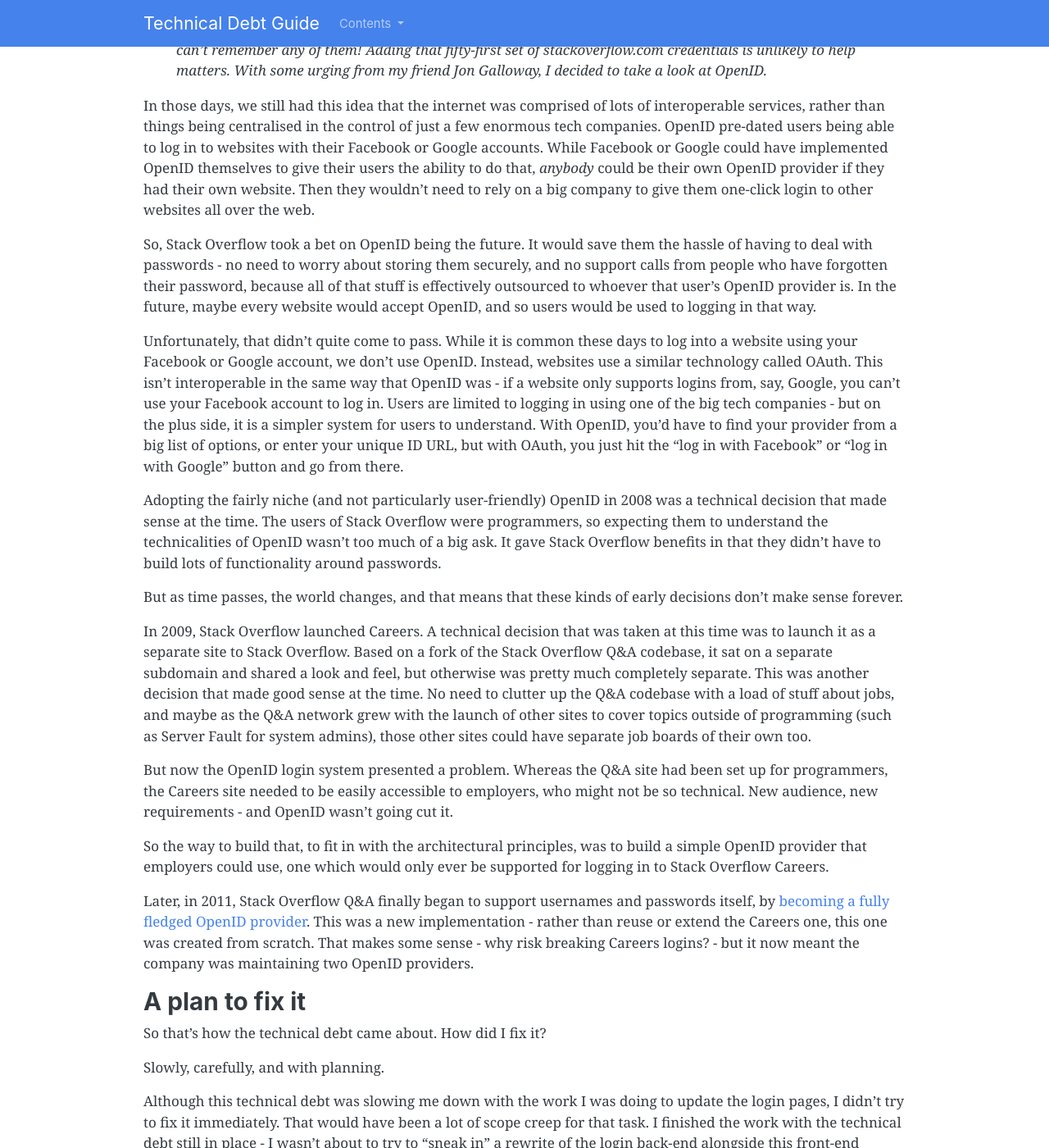
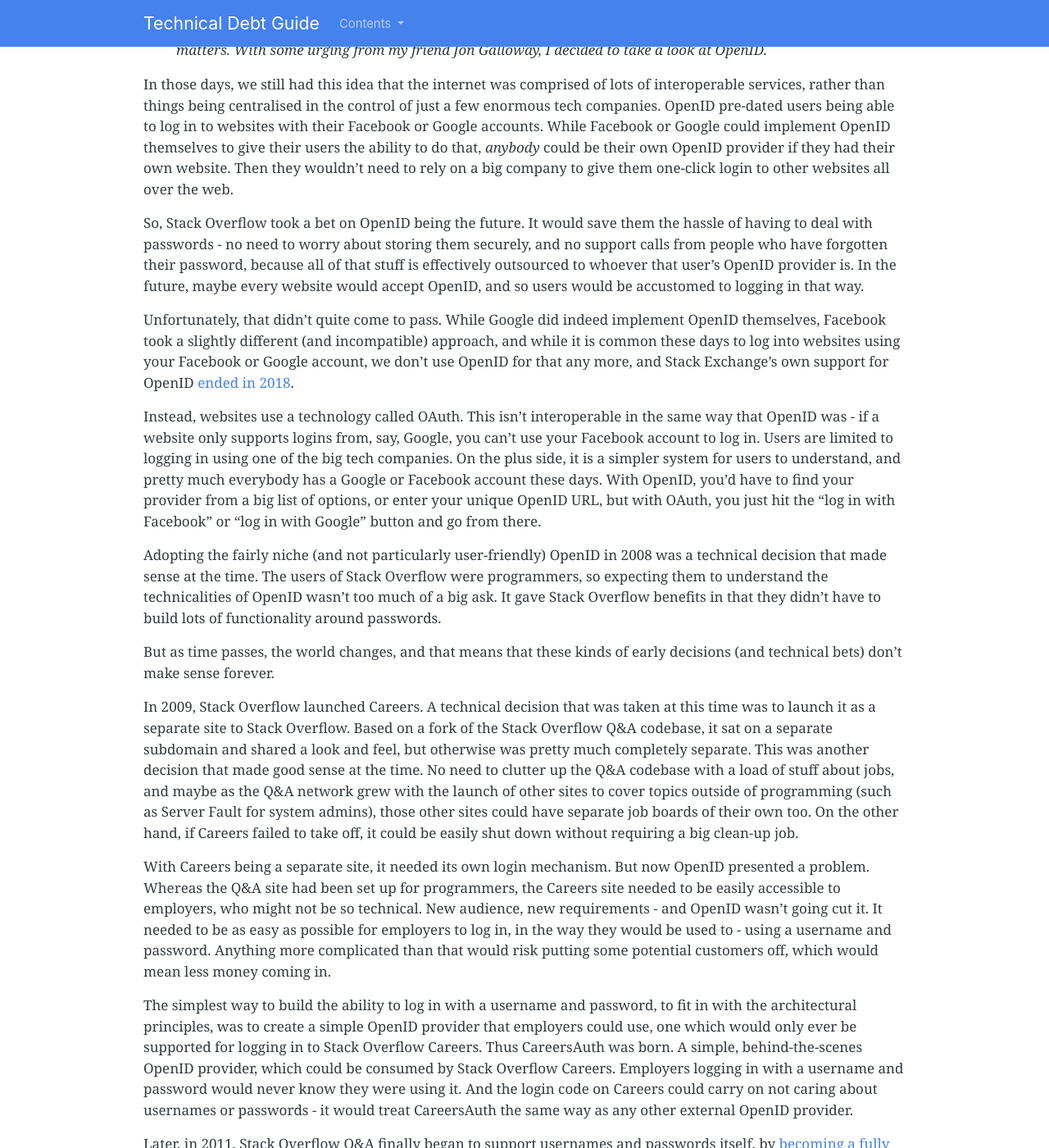
Before and after one commit to alexwarren/techdebtguide, a Jekyll site: the page built from articles/case-study-stack-overflow.md, in a window 1280 px wide and 1400 px high, scrolled down 2842 px. Shown: the whole window at 82% size. Built offline with Jekyll 4.4.1, drawn with Linux system fonts in a browser that asks for light colours; some of the changed text lies outside the part shown.

Commit message:
Update case-study-stack-overflow.md

```diff
--- a/articles/case-study-stack-overflow.md
+++ b/articles/case-study-stack-overflow.md
@@ -34,27 +34,31 @@ Why had intelligent people implemented this in such a strange way? It turns out
 
 ### A failed bet on OpenID
 
-When Stack Overflow launched in 2008, a technical decision was taken which seemed to make a lot of sense at the time, and co-founder Jeff Atwood wrote about it at the time in a blog post called [OpenID: Does The World Really Need Yet Another Username and Password?](https://blog.codinghorror.com/openid-does-the-world-really-need-yet-another-username-and-password/)
+When Stack Overflow launched in 2008, a technical decision was taken which co-founder Jeff Atwood wrote about at the time in a blog post called [OpenID: Does The World Really Need Yet Another Username and Password?](https://blog.codinghorror.com/openid-does-the-world-really-need-yet-another-username-and-password/)
 
 > As we continue to work on the code that will eventually become stackoverflow, we belatedly realized that we'd be contributing to the glut of username and passwords on the web. I have fifty online logins, and I can't remember any of them! Adding that fifty-first set of stackoverflow.com credentials is unlikely to help matters. With some urging from my friend Jon Galloway, I decided to take a look at OpenID.
 
-In those days, we still had this idea that the internet was comprised of lots of interoperable services, rather than things being centralised in the control of just a few enormous tech companies. OpenID pre-dated users being able to log in to websites with their Facebook or Google accounts. While Facebook or Google could have implemented OpenID themselves to give their users the ability to do that, _anybody_ could be their own OpenID provider if they had their own website. Then they wouldn't need to rely on a big company to give them one-click login to other websites all over the web.
+In those days, we still had this idea that the internet was comprised of lots of interoperable services, rather than things being centralised in the control of just a few enormous tech companies. OpenID pre-dated users being able to log in to websites with their Facebook or Google accounts. While Facebook or Google could implement OpenID themselves to give their users the ability to do that, _anybody_ could be their own OpenID provider if they had their own website. Then they wouldn't need to rely on a big company to give them one-click login to other websites all over the web.
 
-So, Stack Overflow took a bet on OpenID being the future. It would save them the hassle of having to deal with passwords - no need to worry about storing them securely, and no support calls from people who have forgotten their password, because all of that stuff is effectively outsourced to whoever that user's OpenID provider is. In the future, maybe every website would accept OpenID, and so users would be used to logging in that way.
+So, Stack Overflow took a bet on OpenID being the future. It would save them the hassle of having to deal with passwords - no need to worry about storing them securely, and no support calls from people who have forgotten their password, because all of that stuff is effectively outsourced to whoever that user's OpenID provider is. In the future, maybe every website would accept OpenID, and so users would be accustomed to logging in that way.
 
-Unfortunately, that didn't quite come to pass. While it is common these days to log into a website using your Facebook or Google account, we don't use OpenID. Instead, websites use a similar technology called OAuth. This isn't interoperable in the same way that OpenID was - if a website only supports logins from, say, Google, you can't use your Facebook account to log in. Users are limited to logging in using one of the big tech companies - but on the plus side, it is a simpler system for users to understand. With OpenID, you'd have to find your provider from a big list of options, or enter your unique ID URL, but with OAuth, you just hit the "log in with Facebook" or "log in with Google" button and go from there.
+Unfortunately, that didn't quite come to pass. While Google did indeed implement OpenID themselves, Facebook took a slightly different (and incompatible) approach, and while it is common these days to log into websites using your Facebook or Google account, we don't use OpenID for that any more, and Stack Exchange's own support for OpenID [ended in 2018](https://meta.stackexchange.com/questions/307647/support-for-openid-ended-on-july-25-2018).
+
+Instead, websites use a technology called OAuth. This isn't interoperable in the same way that OpenID was - if a website only supports logins from, say, Google, you can't use your Facebook account to log in. Users are limited to logging in using one of the big tech companies. On the plus side, it is a simpler system for users to understand, and pretty much everybody has a Google or Facebook account these days. With OpenID, you'd have to find your provider from a big list of options, or enter your unique OpenID URL, but with OAuth, you just hit the "log in with Facebook" or "log in with Google" button and go from there.
 
 Adopting the fairly niche (and not particularly user-friendly) OpenID in 2008 was a technical decision that made sense at the time. The users of Stack Overflow were programmers, so expecting them to understand the technicalities of OpenID wasn't too much of a big ask. It gave Stack Overflow benefits in that they didn't have to build lots of functionality around passwords.
 
-But as time passes, the world changes, and that means that these kinds of early decisions don't make sense forever.
+But as time passes, the world changes, and that means that these kinds of early decisions (and technical bets) don't make sense forever.
 
-In 2009, Stack Overflow launched Careers. A technical decision that was taken at this time was to launch it as a separate site to Stack Overflow. Based on a fork of the Stack Overflow Q&A codebase, it sat on a separate subdomain and shared a look and feel, but otherwise was pretty much completely separate. This was another decision that made good sense at the time. No need to clutter up the Q&A codebase with a load of stuff about jobs, and maybe as the Q&A network grew with the launch of other sites to cover topics outside of programming (such as Server Fault for system admins), those other sites could have separate job boards of their own too.
+In 2009, Stack Overflow launched Careers. A technical decision that was taken at this time was to launch it as a separate site to Stack Overflow. Based on a fork of the Stack Overflow Q&A codebase, it sat on a separate subdomain and shared a look and feel, but otherwise was pretty much completely separate. This was another decision that made good sense at the time. No need to clutter up the Q&A codebase with a load of stuff about jobs, and maybe as the Q&A network grew with the launch of other sites to cover topics outside of programming (such as Server Fault for system admins), those other sites could have separate job boards of their own too. On the other hand, if Careers failed to take off, it could be easily shut down without requiring a big clean-up job.
 
-But now the OpenID login system presented a problem. Whereas the Q&A site had been set up for programmers, the Careers site needed to be easily accessible to employers, who might not be so technical. New audience, new requirements - and OpenID wasn’t going cut it.
+With Careers being a separate site, it needed its own login mechanism. But now OpenID presented a problem. Whereas the Q&A site had been set up for programmers, the Careers site needed to be easily accessible to employers, who might not be so technical. New audience, new requirements - and OpenID wasn’t going cut it. It needed to be as easy as possible for employers to log in, in the way they would be used to - using a username and password. Anything more complicated than that would risk putting some potential customers off, which would mean less money coming in.
 
-So the way to build that, to fit in with the architectural principles, was to build a simple OpenID provider that employers could use, one which would only ever be supported for logging in to Stack Overflow Careers.
+The simplest way to build the ability to log in with a username and password, to fit in with the architectural principles, was to create a simple OpenID provider that employers could use, one which would only ever be supported for logging in to Stack Overflow Careers. Thus CareersAuth was born. A simple, behind-the-scenes OpenID provider, which could be consumed by Stack Overflow Careers. Employers logging in with a username and password would never know they were using it. And the login code on Careers could carry on not caring about usernames or passwords - it would treat CareersAuth the same way as any other external OpenID provider.
 
-Later, in 2011, Stack Overflow Q&A finally began to support usernames and passwords itself, by [becoming a fully fledged OpenID provider](https://stackoverflow.blog/2011/05/27/stack-exchange-is-an-openid-provider/). This was a new implementation - rather than reuse or extend the Careers one, this one was created from scratch. That makes some sense - why risk breaking Careers logins? - but it now meant the company was maintaining two OpenID providers.
+Later, in 2011, Stack Overflow Q&A finally began to support usernames and passwords itself, by [becoming a fully fledged OpenID provider](https://stackoverflow.blog/2011/05/27/stack-exchange-is-an-openid-provider/). This was a new implementation - rather than reuse or extend the Careers one, this one was created from scratch. That makes some sense - why risk breaking Careers logins? - but it now meant the company was maintaining _two_ OpenID providers.
+
+In 2016, with OpenID dying, this was clearly two too many.
 
 ### A plan to fix it
 
```
